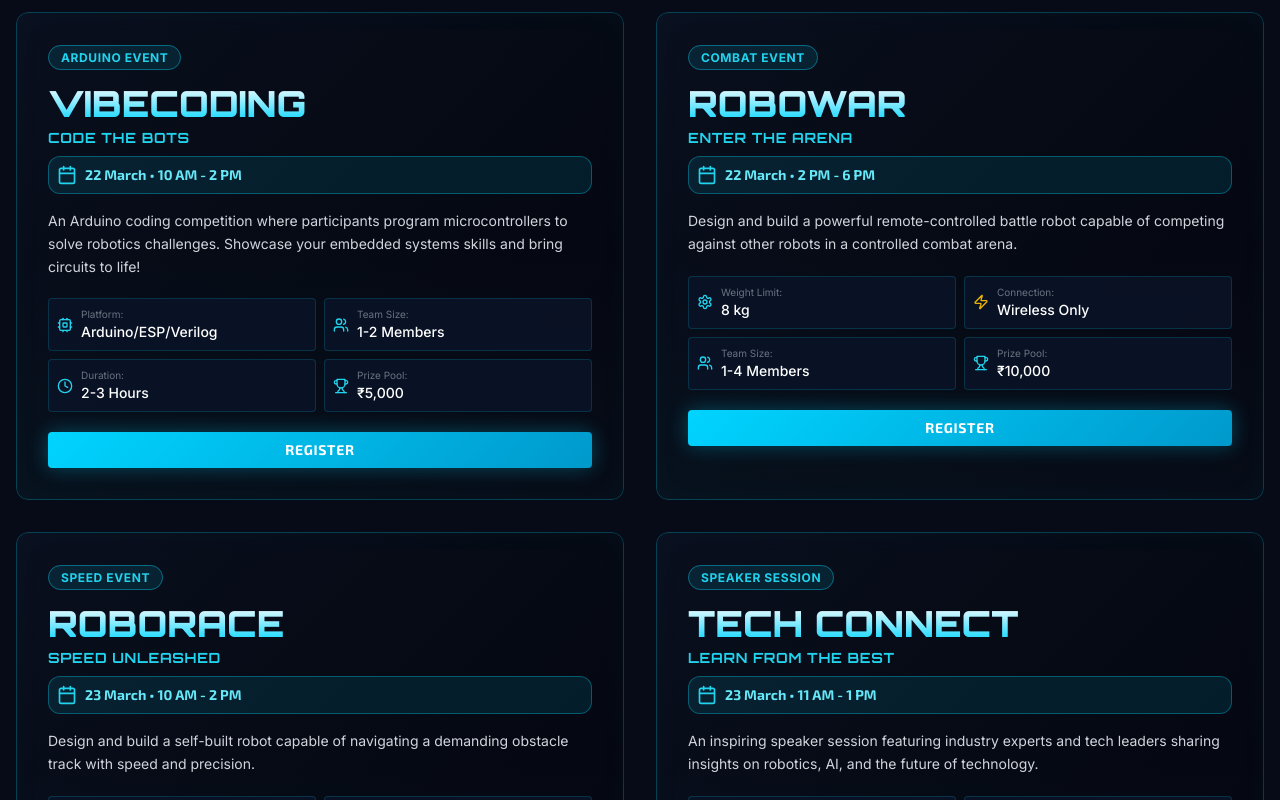
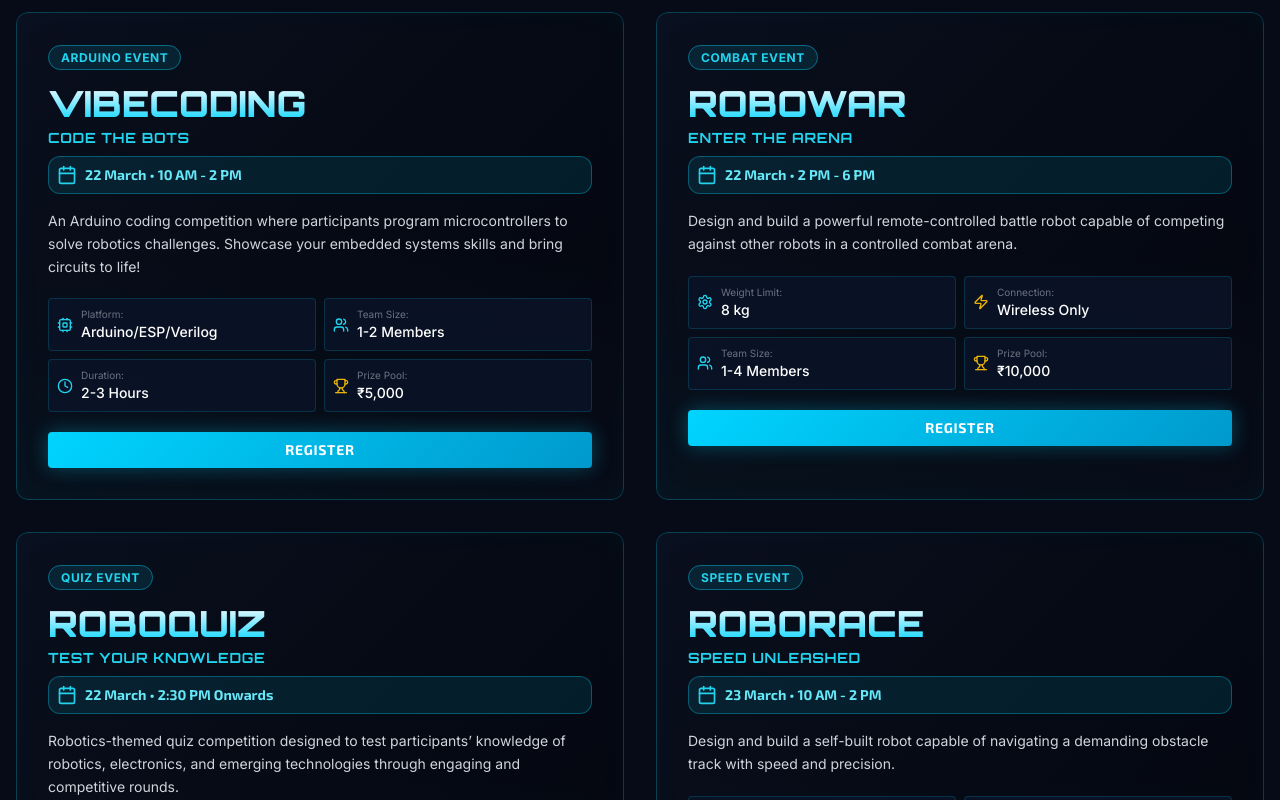
Before and after one commit to robotixnitrr/RobotiX, a Next.js app: page /robofest in a window 1280 px wide. Shown: the part 2000-2800 px from the top of the page. Built offline with nearby package versions, Linux system fonts and the light colour scheme.

Commit message:
Event updates

```diff
--- a/app/robofest/page.tsx
+++ b/app/robofest/page.tsx
@@ -40,7 +40,7 @@ const mainEvent = {
     { icon: Clock, label: "Duration:", value: "24 Hours", iconColor: "text-cyan-400" },
     { icon: Users, label: "Team Size:", value: "2-4 Members", iconColor: "text-cyan-400" },
     { icon: Zap, label: "Format:", value: "Simulation-Based", iconColor: "text-yellow-500" },
-    { icon: Trophy, label: "Prize Pool:", value: "₹35,000", iconColor: "text-cyan-400" },
+    { icon: Trophy, label: "Prize Pool:", value: "₹35,000", iconColor: "text-yellow-500" },
   ],
   rules: ["Problem Statement", "Judging Criteria", "Submission Format", "Resource Kit"],
   registerLink: "/robofest/robothon",
@@ -61,10 +61,10 @@ const minorEvents = [
       { icon: Cpu, label: "Platform:", value: "Arduino/ESP/Verilog", iconColor: "text-cyan-400" },
       { icon: Users, label: "Team Size:", value: "1-2 Members", iconColor: "text-cyan-400" },
       { icon: Clock, label: "Duration:", value: "2-3 Hours", iconColor: "text-cyan-400" },
-      { icon: Trophy, label: "Prize Pool:", value: "₹5,000", iconColor: "text-cyan-400" },
+      { icon: Trophy, label: "Prize Pool:", value: "₹5,000", iconColor: "text-yellow-500" },
     ],
     rules: ["Hardware Provided", "Sensor Integration", "Code Optimization", "Real-time Testing"],
-    registerLink: "https://forms.google.com/vibecoding-registration",
+    registerLink: "https://unstop.com/hackathons/vibe-coding-robofest-26-national-institute-of-technology-nit-raipur-1659364",
     rulebookLink: "#rulebook",
   },
   {
@@ -78,10 +78,27 @@ const minorEvents = [
       { icon: Settings, label: "Weight Limit:", value: "8  kg", iconColor: "text-cyan-400" },
       { icon: Zap, label: "Connection:", value: "Wireless Only", iconColor: "text-yellow-500" },
       { icon: Users, label: "Team Size:", value: "1-4  Members", iconColor: "text-cyan-400" },
-      { icon: Trophy, label: "Prize Pool:", value: "₹10,000", iconColor: "text-cyan-400" },
+      { icon: Trophy, label: "Prize Pool:", value: "₹10,000", iconColor: "text-yellow-500" },
     ],
     rules: ["Arena Size", "Safety Rules", "Elimination Format", "Judging Criteria"],
     registerLink: "https://unstop.com/competitions/robowars-robofest-26-robofest-26-national-institute-of-technology-nit-raipur-1656702",
+    rulebookLink: "#rulebook",
+  },
+  {
+    id: "roboquiz",
+    badge: "QUIZ EVENT",
+    title: "ROBOQUIZ",
+    subtitle: "TEST YOUR KNOWLEDGE",
+    description: "Robotics-themed quiz competition designed to test participants’ knowledge of robotics, electronics, and emerging technologies through engaging and competitive rounds.",
+    dateTime: "22 March • 2:30 PM Onwards",
+    specs: [
+      { icon: Lightbulb, label: "Rounds:", value: "2", iconColor: "text-yellow-500" },
+      { icon: Settings, label: "Mode:", value: "Offline", iconColor: "text-cyan-400" },
+      { icon: Users, label: "Team Size:", value: " Individual Participation", iconColor: "text-cyan-400" },
+      { icon: Trophy, label: "1st Prize:", value: "Goodies worth ₹6,000", iconColor: "text-yellow-500" },
+    ],
+    rules: ["Arena Size", "Safety Rules", "Elimination Format", "Judging Criteria"],
+    registerLink: "https://unstop.com/o/IwoBX5F?utm_medium=Share&utm_source=robotixclubz3574&utm_campaign=Quizzes",
     rulebookLink: "#rulebook",
   },
   // Day 2 - 23 March
@@ -96,29 +113,13 @@ const minorEvents = [
       { icon: Users, label: "Team Size:", value: "1-4 Members", iconColor: "text-cyan-400" },
       { icon: Settings, label: "Max Size:", value: "25x25x25 cm", iconColor: "text-cyan-400" },
       { icon: Settings, label: "Weight Limit:", value: "5 kg", iconColor: "text-cyan-400" },
-      { icon: Trophy, label: "Prize Pool:", value: "₹10,000", iconColor: "text-cyan-400" },
+      { icon: Trophy, label: "Prize Pool:", value: "₹10,000", iconColor: "text-yellow-500" },
     ],
     rules: ["Track Layout", "Bot Dimensions", "Timing Rules", "Restart Policy"],
     registerLink: "https://unstop.com/competitions/roborace-robofest26-robofest-26-national-institute-of-technology-nit-raipur-1655808?lb=hIF1eH2&utm_medium=Share&utm_source=robotixclubz3574&utm_campaign=Competitions",
     rulebookLink: "#rulebook",
   },
-  {
-    id: "techconnect",
-    badge: "SPEAKER SESSION",
-    title: "TECH CONNECT",
-    subtitle: "LEARN FROM THE BEST",
-    description: "An inspiring speaker session featuring industry experts and tech leaders sharing insights on robotics, AI, and the future of technology.",
-    dateTime: "23 March • 11 AM - 1 PM",
-    specs: [
-      { icon: Mic, label: "Format:", value: "Speaker Session", iconColor: "text-yellow-500" },
-      { icon: Users, label: "Audience:", value: "Open to All", iconColor: "text-cyan-400" },
-      { icon: Clock, label: "Duration:", value: "2 Hours", iconColor: "text-cyan-400" },
-      { icon: Lightbulb, label: "Topics:", value: "Tech & Innovation", iconColor: "text-cyan-400" },
-    ],
-    rules: ["Q&A Session", "Networking", "Industry Insights", "Career Guidance"],
-    registerLink: "https://forms.google.com/techconnect-registration",
-    rulebookLink: "#rulebook",
-  },
+
   {
     id: "ideathon",
     badge: "INNOVATION EVENT",
@@ -130,7 +131,7 @@ const minorEvents = [
       { icon: Lightbulb, label: "Format:", value: "Pitch & Demo", iconColor: "text-yellow-500" },
       { icon: Users, label: "Team Size:", value: "2-4 Members", iconColor: "text-cyan-400" },
       { icon: Clock, label: "Pitch Time:", value: "10 Minutes", iconColor: "text-cyan-400" },
-      { icon: Trophy, label: "Prize Pool:", value: "₹15,000", iconColor: "text-cyan-400" },
+      { icon: Trophy, label: "Prize Pool:", value: "₹15,000", iconColor: "text-yellow-500" },
     ],
     rules: ["Presentation Format", "Evaluation Criteria", "Prototype Requirements", "Q&A Session"],
     registerLink: "https://unstop.com/o/I5jC4aD?lb=koLWlSN&utm_medium=Share&utm_source=competitions&utm_campaign=Innovrai2351",
@@ -147,7 +148,7 @@ const minorEvents = [
       { icon: Settings, label: "Max Size:", value: "30 x 30 x 30 cm", iconColor: "text-cyan-400" },
       { icon: Settings, label: "Weight Limit:", value: "5 kg", iconColor: "text-cyan-400" },
       { icon: Clock, label: "Match Time:", value: "2.5 Minutes", iconColor: "text-cyan-400" },
-      { icon: Trophy, label: "Prize Pool:", value: "₹10,000", iconColor: "text-cyan-400" },
+      { icon: Trophy, label: "Prize Pool:", value: "₹10,000", iconColor: "text-yellow-500" },
     ],
     rules: ["Field Dimensions", "Bot Specifications", "Scoring System", "Fouls & Penalties"],
     registerLink: "https://unstop.com/competitions/robosoccer-robofest-26-national-institute-of-technology-nit-raipur-1656104",
@@ -890,7 +891,7 @@ export default function RobofestPage() {
                 <div className="flex items-center gap-2">
                   <div className="text-cyan-400 text-xl opacity-50">[</div>
                   <div
-                    className="flex items-center gap-2 text-cyan-400 text-sm uppercase tracking-[0.3em] font-medium"
+                    className="flex items-center gap-2 text-cyan-400 text-sm tracking-[0.3em] font-medium"
                     style={{ fontFamily: "var(--font-exo), sans-serif" }}
                   >
                     <motion.div
```
